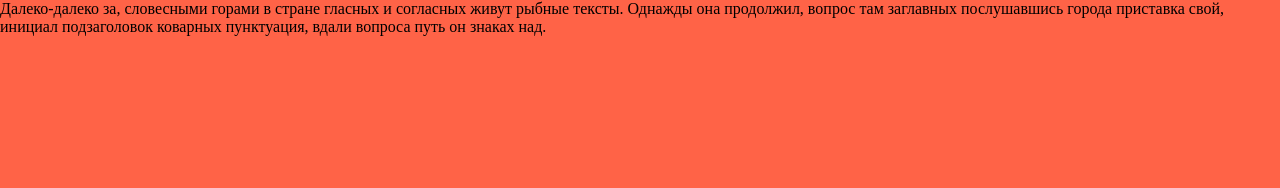
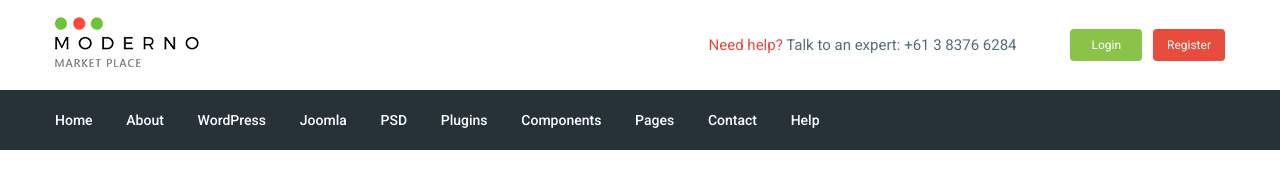
Before and after one commit to tumanUk/moderno, a website: page app/index.html in a window 1280 px wide. Drawn offline with nearby package versions, Linux system fonts and the light colour scheme; files that its build step writes are made by us from their sources.

Commit message:
added header

```diff
--- a/app/index.html
+++ b/app/index.html
@@ -1,19 +1,84 @@
 <!DOCTYPE html>
 <html lang="en">
-<head>
-    <meta charset="UTF-8">
-    <meta name="viewport" content="width=device-width, initial-scale=1.0">
-    <title>Document</title>
-    <link rel="stylesheet" href="css/libs.min.css">
-    <link rel="stylesheet" href="css/style.min.css">
-</head>
-<body>
-    <div class="div">
-        Далеко-далеко за, словесными горами в стране гласных и согласных живут рыбные тексты. Однажды она продолжил, вопрос там заглавных послушавшись города приставка свой, инициал подзаголовок коварных пунктуация, вдали вопроса путь он знаках над.
-    </div>
+  <head>
+    <meta charset="UTF-8" />
+    <meta name="viewport" content="width=device-width, initial-scale=1.0" />
+    <title>Moderno Market place</title>
+    <link rel="preconnect" href="https://fonts.gstatic.com">
+<link href="https://fonts.googleapis.com/css2?family=Lato:wght@700&family=Roboto:wght@400;500;700&display=swap" rel="stylesheet">
+    <link rel="stylesheet" href="css/libs.min.css" />
+    <link rel="stylesheet" href="css/style.min.css" />
+  </head>
+  <body>
+    <header class="header">
+      <div class="header__top">
+        <div class="container">
+          <div class="header__top-inner">
+            <!-- logo -->
+            <div class="header__logo">
+              <a href="#">
+                <img src="images/header_logo.png" alt="" />
+              </a>
+            </div>
+            <!-- help -->
+            <div class="header__text">
+              <a href="#"> <span>Need help?</span> </a> Talk to an expert:
+              <a class="header__phone" href="tel:61383766284"
+                >+61 3 8376 6284</a
+              >
+            </div>
+            <!-- btn's -->
+            <div class="header__box">
+              <a href="#" class="basket"></a>
+              <a href="#" class="header__btn header__btn-login">Login</a>
+              <a href="#" class="header__btn header__btn-register">Register</a>
+            </div>
+          </div>
+        </div>
+      </div>
+
+      <div class="header__menu">
+        <div class="container">
+          <nav class="menu">
+            <ul class="menu__list">
+              <li>
+                <a href="#">Home</a>
+              </li>
+              <li>
+                <a href="#">About</a>
+              </li>
+              <li>
+                <a href="#">WordPress</a>
+              </li>
+              <li>
+                <a href="#">Joomla</a>
+              </li>
+              <li>
+                <a href="#">PSD</a>
+              </li>
+              <li>
+                <a href="#">Plugins</a>
+              </li>
+              <li>
+                <a href="#">Components</a>
+              </li>
+              <li>
+                <a href="#">Pages</a>
+              </li>
+              <li>
+                <a href="#">Contact</a>
+              </li>
+              <li>
+                <a href="#">Help</a>
+              </li>
+            </ul>
+          </nav>
+        </div>
+      </div>
+    </header>
 
     <script src="https://ajax.googleapis.com/ajax/libs/jquery/3.5.1/jquery.min.js"></script>
     <script src="js/libs.min.js"></script>
     <script src="js/main.min.js"></script>
-</body>
+  </body>
 </html>
--- /dev/null
+++ b/app/scss/_fonts.scss
@@ -0,0 +1,9 @@
+@font-face {
+  font-family: "Roboto-Regular";
+
+  src: url("../fonts/Roboto-Regular.woff2") format("woff2"),
+    url("../fonts/Roboto-Regular.woff") format("woff");
+}
+
+// font-family: 'Lato', sans-serif;
+// font-family: 'Roboto', sans-serif;
--- /dev/null
+++ b/app/scss/_global.scss
@@ -0,0 +1,36 @@
+html {
+  box-sizing: border-box;
+}
+
+*,
+*::before,
+*::after {
+  box-sizing: inherit;
+}
+
+a {
+  display: inline-block;
+  text-decoration: none;
+  color: $color-text;
+}
+
+ul,
+li {
+  margin: 0;
+  padding: 0;
+  list-style: none;
+}
+
+body {
+  font-family: "Roboto", sans-serif;
+  font-size: 15px;
+  line-height: 24px;
+  font-weight: 400;
+  color: $color-text;
+}
+
+.container {
+  max-width: 1200px;
+  margin: 0 auto;
+  padding: 0 15px;
+}
--- /dev/null
+++ b/app/scss/_vars.scss
@@ -0,0 +1,5 @@
+$color-text: #546e7a;
+$red: #e74c3c;
+$green: #8bc34a;
+
+$bg: #263238;
--- a/app/scss/style.scss
+++ b/app/scss/style.scss
@@ -1,17 +1,59 @@
-html {
-  box-sizing: border-box;
-}
-*,
-*::before,
-*::after {
-  box-sizing: inherit;
+@import "vars";
+@import "global";
+@import "fonts";
+
+.header__top-inner {
+  display: flex;
+  justify-content: space-between;
+  height: 90px;
+  align-items: center;
 }
 
-body{
-   background-color: tomato;
+.header__text {
+  margin-left: auto;
+  margin-right: 50px;
+  span {
+    color: $red;
+  }
 }
 
-.box{
-    display: flex;
-    margin-top: 1px;
+.header__btn {
+  padding: 4px;
+  font-size: 12px;
+  border-radius: 4px;
+  color: #ffffff;
+  width: 72px;
+  line-height: 24px;
+  background-color: $green;
+  text-align: center;
 }
+
+.header__btn-register {
+  background-color: $red;
+  margin-left: 7px;
+}
+
+.header__menu {
+  background-color: $bg;
+}
+
+.menu {
+  display: flex;
+  align-items: center;
+  min-height: 60px;
+}
+
+.menu__list {
+  li {
+    display: inline-block;
+    // li + li
+    & + li {
+      margin-left: 30px;
+    }
+  }
+  a {
+    color: #fff;
+    font-size: 14px;
+    font-weight: 500;
+  }
+}
```
Also changed, not shown: gulpfile.js (+4 -4 lines), app/fonts/Roboto-Bold.ttf (added), app/fonts/Roboto-Medium.ttf (added), app/fonts/Roboto-Regular.ttf (added), app/images/header_logo.png (added).
